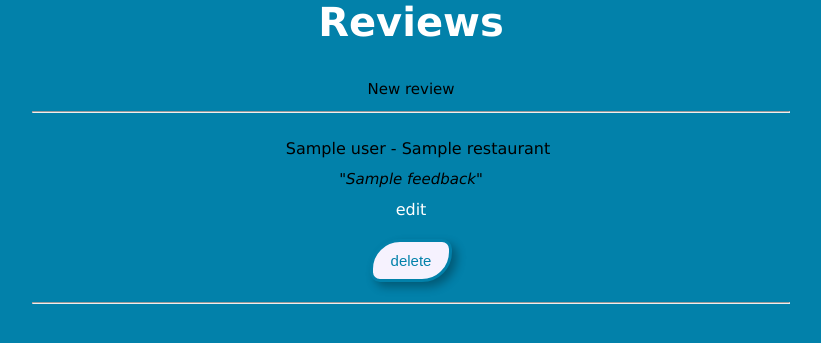
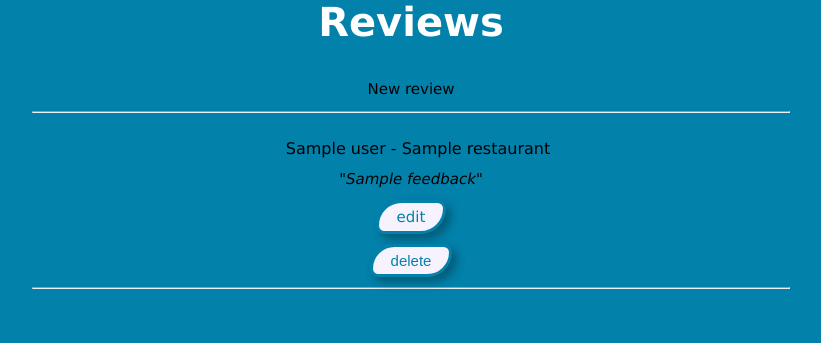
Before and after one commit to VerbenaB/Abroad_and_well_fed, a Flask app: page /reviews in a window 1280 px wide. Shown: the part 236-579 px from the top of the page, without its empty margins (229-1050 px from the left). Run offline with Flask 2, Linux system fonts and the light colour scheme; a database or web service that is not in the repository returns one stand-in record (values such as "Sample title"); some libraries are stand-ins or nearby versions.

Commit message:
update css

```diff
--- a/controllers/user_controller.py
+++ b/controllers/user_controller.py
@@ -2,7 +2,6 @@ from controllers.review_controller import reviews
 
 from flask import Flask, render_template
 from flask import Blueprint
-
 from models.user import User
 
 import repositories.user_repository as user_repository
--- a/static/css/form.css
+++ b/static/css/form.css
@@ -1 +0,0 @@
-form.form-review
--- a/static/css/style.css
+++ b/static/css/style.css
@@ -79,17 +79,32 @@ hr {
     color: white;
 }
 
-.button-submit {
+.review-edit{
     color: #0281aa;
     cursor: pointer;
     background: #f6f2fe;
     border: 3px solid #0281aa;
     border-radius: 30px 10px;
     box-shadow: 5px 5px 10px rgba(0, 0, 0, 0.3);
-    display: block;
+    display: inline-block;
     font-size: 15px;
-    margin: 20px auto 20px;
-    padding: 10px 18px;
+    margin: auto;
+    padding: 5px 18px;
+
+
+}
+
+.button-submit  {
+    color: #0281aa;
+    cursor: pointer;
+    background: #f6f2fe;
+    border: 3px solid #0281aa;
+    border-radius: 30px 10px;
+    box-shadow: 5px 5px 10px rgba(0, 0, 0, 0.3);
+    display: inline-block;
+    font-size: 15px;
+    margin: auto;
+    padding: 5px 18px;
 }
 
 .review-container {
--- a/static/css/table.css
+++ b/static/css/table.css
@@ -1,4 +1,6 @@
 table {
+    margin-left: auto;
+    margin-right: auto;
     table-layout: auto;
     border-collapse: separate;
   }
--- a/templates/restaurants/show.html
+++ b/templates/restaurants/show.html
@@ -15,10 +15,11 @@
         <li> {{user.name}}
             {% for feedback in feedbacks_1%}
                 {% if feedback.user.id == user.id%}
-                <br>
+                <br />
                 <span><i>"{{feedback.feedback}}"</i></span>
                 {% endif %}
             {% endfor %}
+        <hr>
         </li>
 
         {% endfor %}
--- a/templates/reviews/index.html
+++ b/templates/reviews/index.html
@@ -13,12 +13,14 @@
     <li class="review-cont-items">
         {{review.user.name}} - {{review.restaurant.name}}
      <p><i> "{{review.feedback}}"</i></p>
-     <a class="table-restaurants" href="/reviews/{{review.id}}/edit">edit</a>
-     <p>
-         <form action="/reviews/{{review.id}}/delete" method="POST">
-            <input class="button-submit" type="submit" value="delete">
-        </form>
-     </p>
+     <div>
+        <a class="review-edit" href="/reviews/{{review.id}}/edit">edit</a>
+        <p>
+            <form action="/reviews/{{review.id}}/delete" method="POST">
+                <input class="button-submit" type="submit" value="delete">
+            </form>
+        </p>
+     </div>
      <hr>
     </li>
     {% endfor %}
--- a/templates/users/show.html
+++ b/templates/users/show.html
@@ -17,8 +17,12 @@
         {% endfor %}
     </li>
 
+    <div>
+        <a class="reviews-edit" href="/reviews/{{id}}/edit">edit</a>
+    </div>
+    <hr>
+
     {% endfor %}
-
 
 </ul>
 
```
